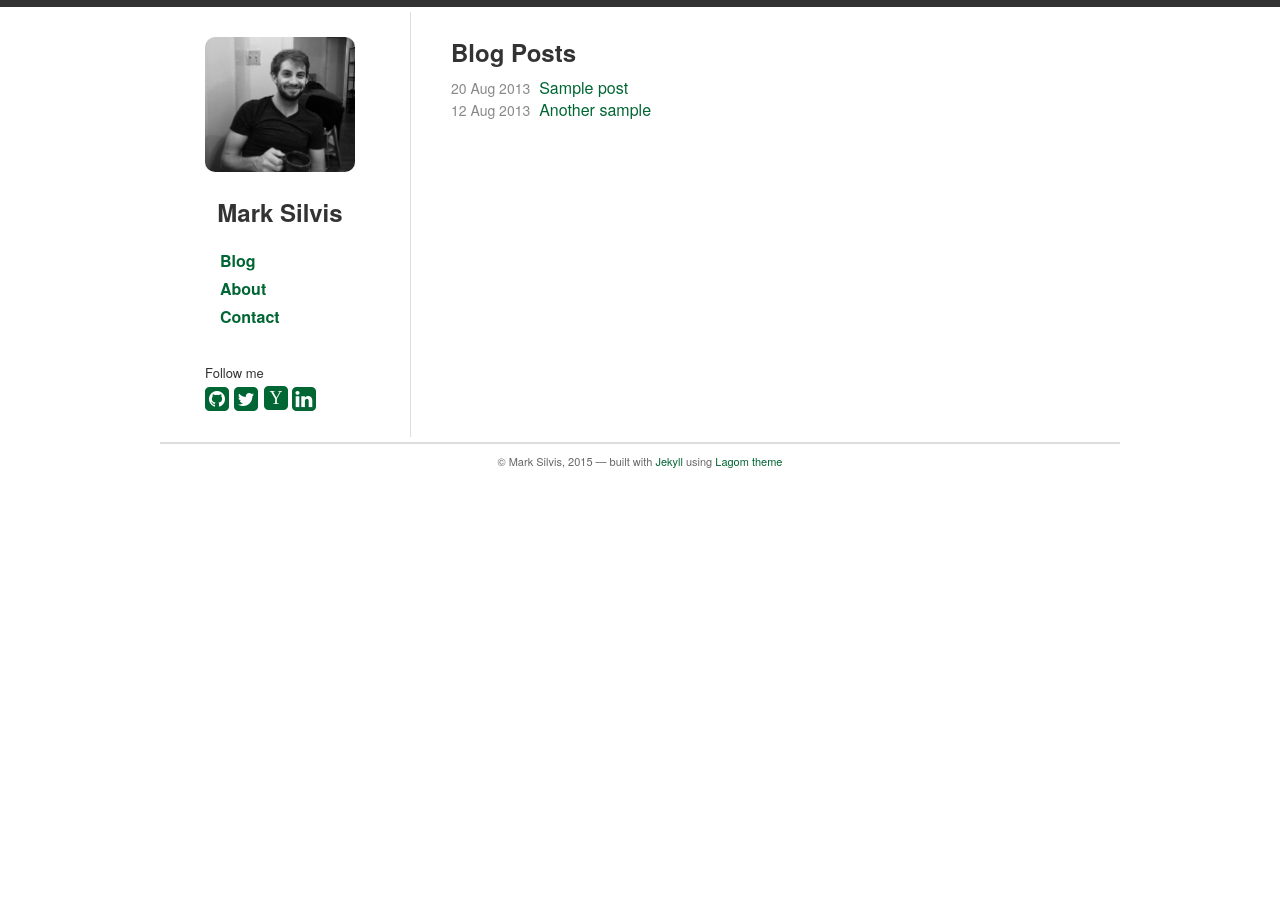
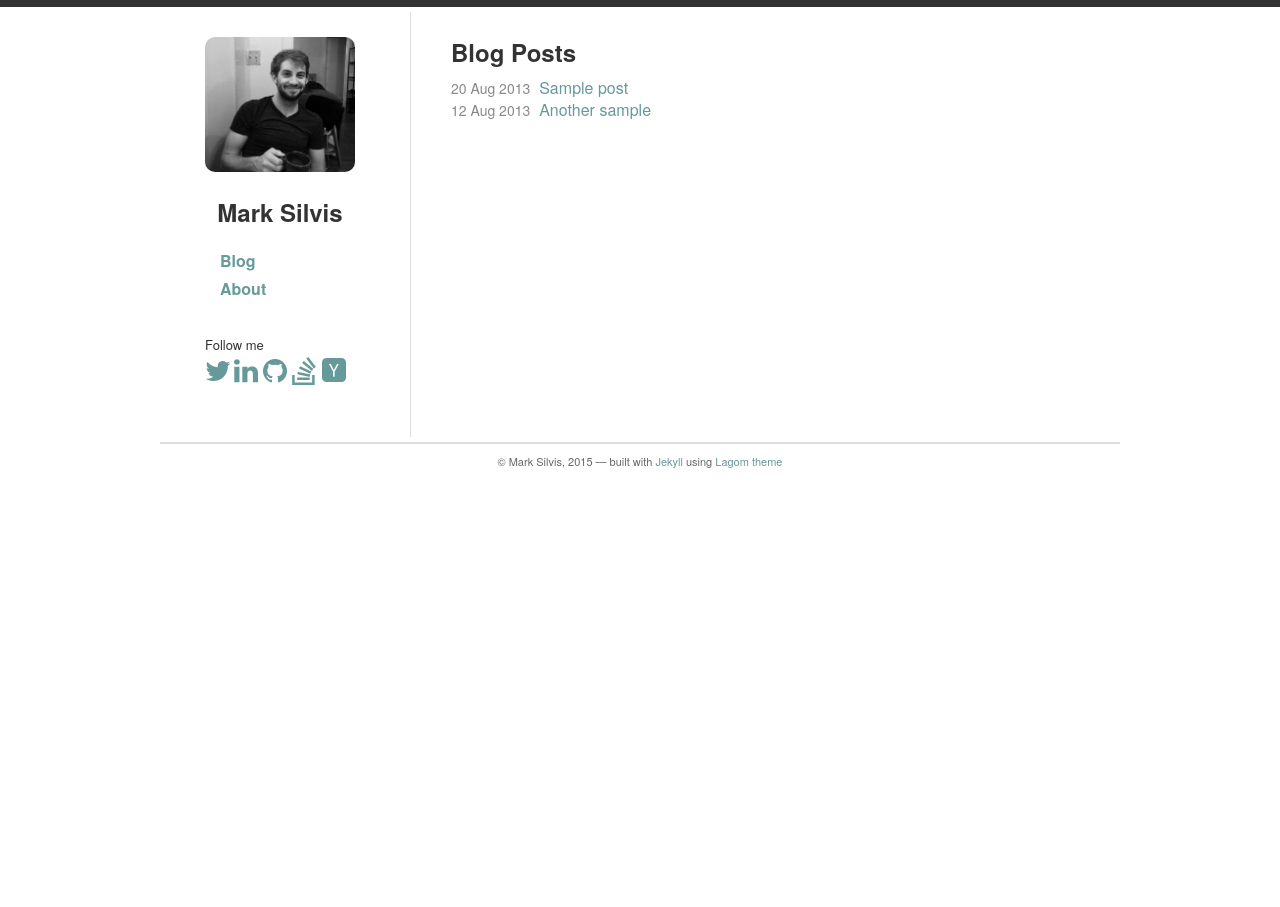
Before and after one commit to marksilvis/marksilvis.github.io, a Jekyll site: the page built from index.html, in a window 1280 px wide. Built offline with Jekyll 4.4.1, drawn with Linux system fonts in a browser that asks for light colours; nearby versions of some CDN libraries.

Commit message:
finished theming blog

```diff
--- a/_data/theme.yml
+++ b/_data/theme.yml
@@ -3,7 +3,7 @@
 # Color for main items
 body_color: '#333333'
 # Color for links
-accent_color: '#006633'
+accent_color: '#669999'
 
 # Profile links on the left sidebar, leave blank to ignore
 social:
@@ -11,8 +11,8 @@ social:
   # bitbucket: marksilvis
   twitter: marksilvis
   hacker_news: mrks_
+  stackoverflow: 3750550
   linkedin: marksilvis
-  # stackoverflow:
   #stackexchange:
   #facebook:
   #tumblr:
--- a/_includes/sidebar.html
+++ b/_includes/sidebar.html
@@ -12,7 +12,6 @@
     <ul>
       <li><a href="/">Blog</a></li>
       <li><a href="/about">About</a></li>
-      <li><a href="/contact">Contact</a></li>
     </ul>
   </div>
   <div id="social">
--- a/_includes/social.html
+++ b/_includes/social.html
@@ -1,9 +1,21 @@
 <div id="stalker">
   Follow me
   <br/>
+  {% if site.data.theme.social.twitter %}
+  <a title="{{ site.data.theme.social.twitter }} on Twitter" href="https://twitter.com/{{ site.data.theme.social.twitter }}">
+    <i class="fa fa-twitter"></i>
+  </a>
+  {% endif %}
+
+  {% if site.data.theme.social.linkedin %}
+  <a title="{{ site.data.theme.name }} on LinkedIn" href="https://www.linkedin.com/in/{{ site.data.theme.social.linkedin }}">
+    <i class="fa fa-linkedin"></i>
+  </a>
+  {% endif %}
+
   {% if site.data.theme.social.github %}
   <a title="{{ site.data.theme.social.github }} on Github" href="https://github.com/{{ site.data.theme.social.github }}">
-    <i class="fa fa-github-square"></i>
+    <i class="fa fa-github"></i>
   </a>
   {% endif %}
 
@@ -13,24 +25,17 @@
   </a>
   {% endif %}
 
-  {% if site.data.theme.social.twitter %}
-  <a title="{{ site.data.theme.social.twitter }} on Twitter" href="https://twitter.com/{{ site.data.theme.social.twitter }}">
-    <i class="fa fa-twitter-square"></i>
+  {% if site.data.theme.social.stackoverflow %}
+  <a title="{{ site.data.theme.name }} on Stack Overflow" href="http://stackoverflow.com/users/{{site.data.theme.social.stackoverflow }}">
+    <i class="fa fa-stack-overflow"></i>
   </a>
   {% endif %}
 
   {% if site.data.theme.social.hacker_news %}
   <a title="{{ site.data.theme.social.hacker_news }} on Hacker News" href="https://news.ycombinator.com/user?id={{site.data.theme.social.hacker_news }}">
      <span class="fa-stack">
-      <i class="fa fa-stack-1x fa-square"></i>
-      <i class="fa fa-stack-1x fa-hn">Y</i>
+      <i class="fa fa-stack-1x fa-hacker-news"></i>
     </span>
-  </a>
-  {% endif %}
-
-  {% if site.data.theme.social.stackoverflow %}
-  <a title="{{ site.data.theme.name }} on Stack Overflow" href="http://stackoverflow.com/users/{{site.data.theme.social.stackoverflow }}">
-    <i class="fa fa-stack-overflow"></i>
   </a>
   {% endif %}
 
@@ -53,12 +58,6 @@
   </a>
   {% endif %}
 
-  {% if site.data.theme.social.linkedin %}
-  <a title="{{ site.data.theme.name }} on LinkedIn" href="https://www.linkedin.com/in/{{ site.data.theme.social.linkedin }}">
-    <i class="fa fa-linkedin-square"></i>
-  </a>
-  {% endif %}
-
   {% if site.data.theme.social.gplus %}
   <a title="{{ site.data.theme.name }} on Google Plus" href="https://plus.google.com/{{ site.data.theme.social.gplus }}">
     <i class="fa fa-google-plus-square"></i>
--- a/_layouts/default.html
+++ b/_layouts/default.html
@@ -12,11 +12,11 @@
   <link rel="canonical" href="{{ site.url }}{{ page.url | replace:'index.html','' }}" />
 
   <link href="//fonts.googleapis.com/css?family=Open+Sans:600,800" rel="stylesheet" type="text/css">
-  <link rel="shortcut icon" href="/favicon.png">
+  <link rel="shortcut icon" href="/assets/favicon.ico">
   <link rel="alternate" type="application/atom+xml" title="{{ site.data.theme.name }}" href="{{site.url}}/atom.xml" />
 
   <link rel="stylesheet" href="/assets/css/all.css">
-  <link rel="stylesheet" href="//netdna.bootstrapcdn.com/font-awesome/4.0.1/css/font-awesome.min.css">
+  <link rel="stylesheet" href="https://maxcdn.bootstrapcdn.com/font-awesome/4.4.0/css/font-awesome.min.css">
 </head>
 <body>
   <div class="container">
```
Also changed, not shown: about/index.md (added, +11 -0 lines), assets/favicon.ico (added).
